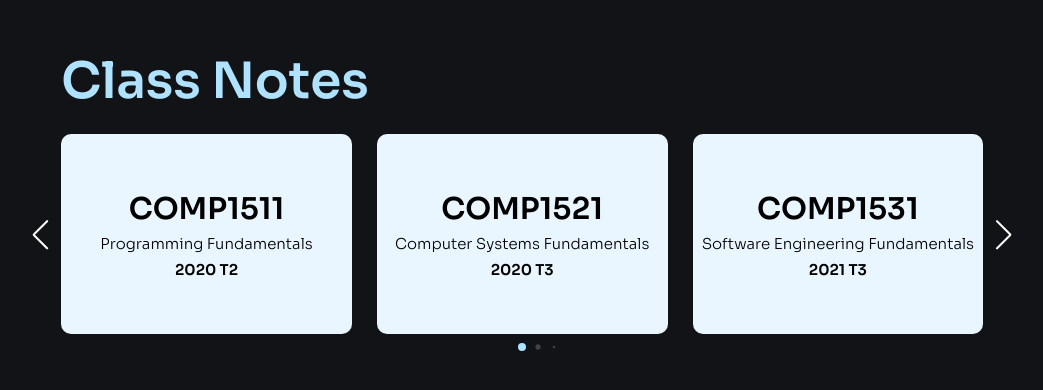
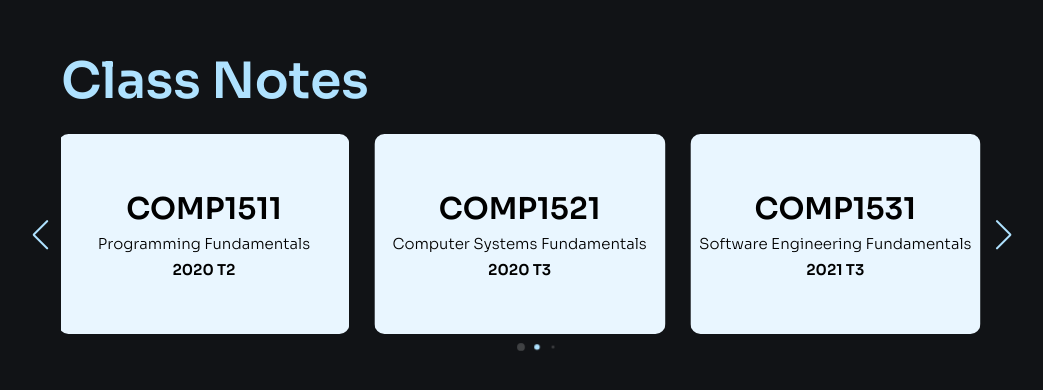
Before and after one commit to ridho-y/home, a website: page index.html in a window 1280 px wide. Shown: the part 1796-2186 px from the top of the page, without its empty margins (118-1161 px from the left). Drawn offline with nearby package versions, Linux system fonts and the light colour scheme.

Commit message:
fixed carousel again

```diff
--- a/build.js
+++ b/build.js
@@ -1,3 +1,40 @@
+// Carousel for course notes
+var swiper = new Swiper(".mySwiper", {
+    slidesPerView: 3,
+    spaceBetween: 25,
+    speed: 1000,
+    loop: true,
+    centerSlide: 'true',
+    fade: 'true',
+    allowTouchMove: false,
+    pagination: {
+      el: ".swiper-pagination",
+      clickable: true,
+      dynamicBullets: true,
+    },
+    navigation: {
+      nextEl: ".swiper-button-next",
+      prevEl: ".swiper-button-prev",
+    },
+
+    breakpoints:{
+        0: {
+            slidesPerView: 1,
+        },
+        520: {
+            slidesPerView: 2,
+        },
+        950: {
+            slidesPerView: 3,
+        },
+    },
+
+    autoplay: {
+        delay: 5000,
+        disableOnInteraction: false,
+    },
+});
+
 // Course notes links
 
 document.querySelector('.cs1511').addEventListener('click', () => {
--- a/index.css
+++ b/index.css
@@ -215,7 +215,7 @@ button {
 
 .swiper-button-next, .swiper-button-prev {
     background-color: transparent;
-    color: rgb(255, 255, 255) !important;
+    color: rgb(175, 226, 255) !important;
     --swiper-navigation-size: 30px;
 }
 
--- a/index.html
+++ b/index.html
@@ -148,47 +148,8 @@
         </div>
     </div>
 
+    <script src="https://cdn.jsdelivr.net/npm/swiper@9/swiper-bundle.min.js"></script>
     <script type="text/javascript" src="build.js"></script>
-
-    <script src="https://cdn.jsdelivr.net/npm/swiper@9/swiper-bundle.min.js"></script>
-
-    <script>
-        var swiper = new Swiper(".mySwiper", {
-        slidesPerView: 3,
-        spaceBetween: 25,
-        speed: 1000,
-        loop: true,
-        centerSlide: 'true',
-        fade: 'true',
-        // grabCursor: 'true',
-        allowTouchMove: false,
-        pagination: {
-          el: ".swiper-pagination",
-          clickable: true,
-          dynamicBullets: true,
-        },
-        navigation: {
-          nextEl: ".swiper-button-next",
-          prevEl: ".swiper-button-prev",
-        },
-
-        breakpoints:{
-            0: {
-                slidesPerView: 1,
-            },
-            520: {
-                slidesPerView: 2,
-            },
-            950: {
-                slidesPerView: 3,
-            },
-        },
-
-        // autoplay: {
-        //     delay: 5000,
-        // },
-      });
-      </script>
 
 </body>
 </html>
```
